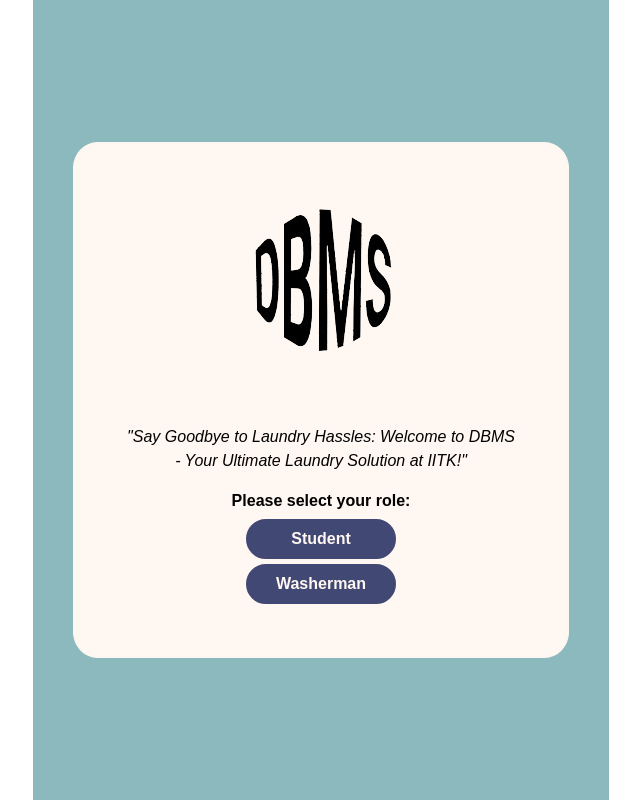
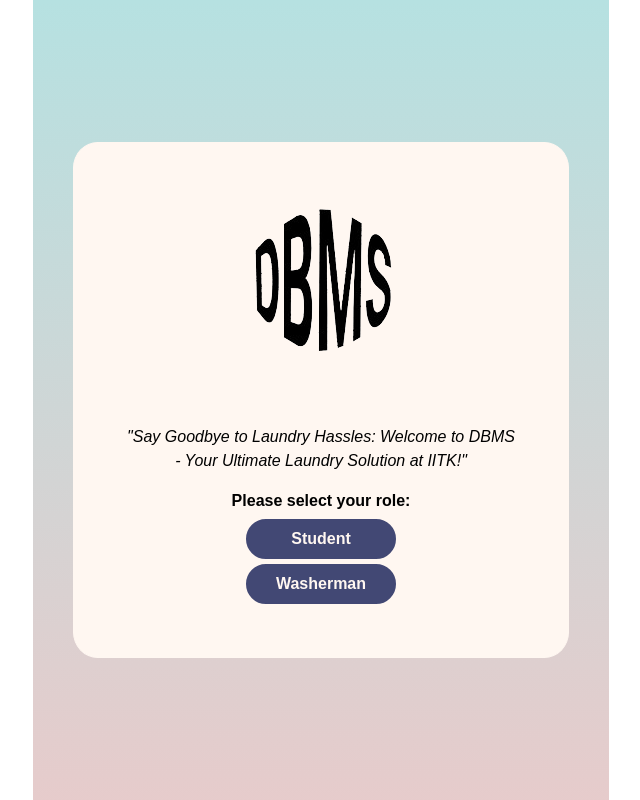
Before and after one commit to its-me-yps/CS253_Project, a React (Create React App) app in the folder frontend/: page / in a window 1280 px wide. Shown: the whole page, without its empty margins (319-959 px from the left). Built offline with nearby package versions, Linux system fonts and the light colour scheme.

Commit message:
Update LandingPage.jsx

```diff
--- a/frontend/src/pages/LandingPage.jsx
+++ b/frontend/src/pages/LandingPage.jsx
@@ -4,7 +4,7 @@ import { Link } from 'react-router-dom';
 
 function LandingPage() {
     return (
-        <div className="flex items-center justify-center h-screen p-10 max-w-xl mx-auto" style={{ backgroundColor: '#8CB9BD' }}>
+        <div className="flex items-center justify-center h-screen p-10 max-w-xl mx-auto" style={{ backgroundImage: 'linear-gradient(to bottom, #b1dfdfef, hsl(0, 35%, 85%))' }}>
             <div  className="form pt-0">
                 <img src={'DBMS_LOGO.png'} alt="Logo" className="logo" />
                 <div className="text-center p-2 italic">
```
